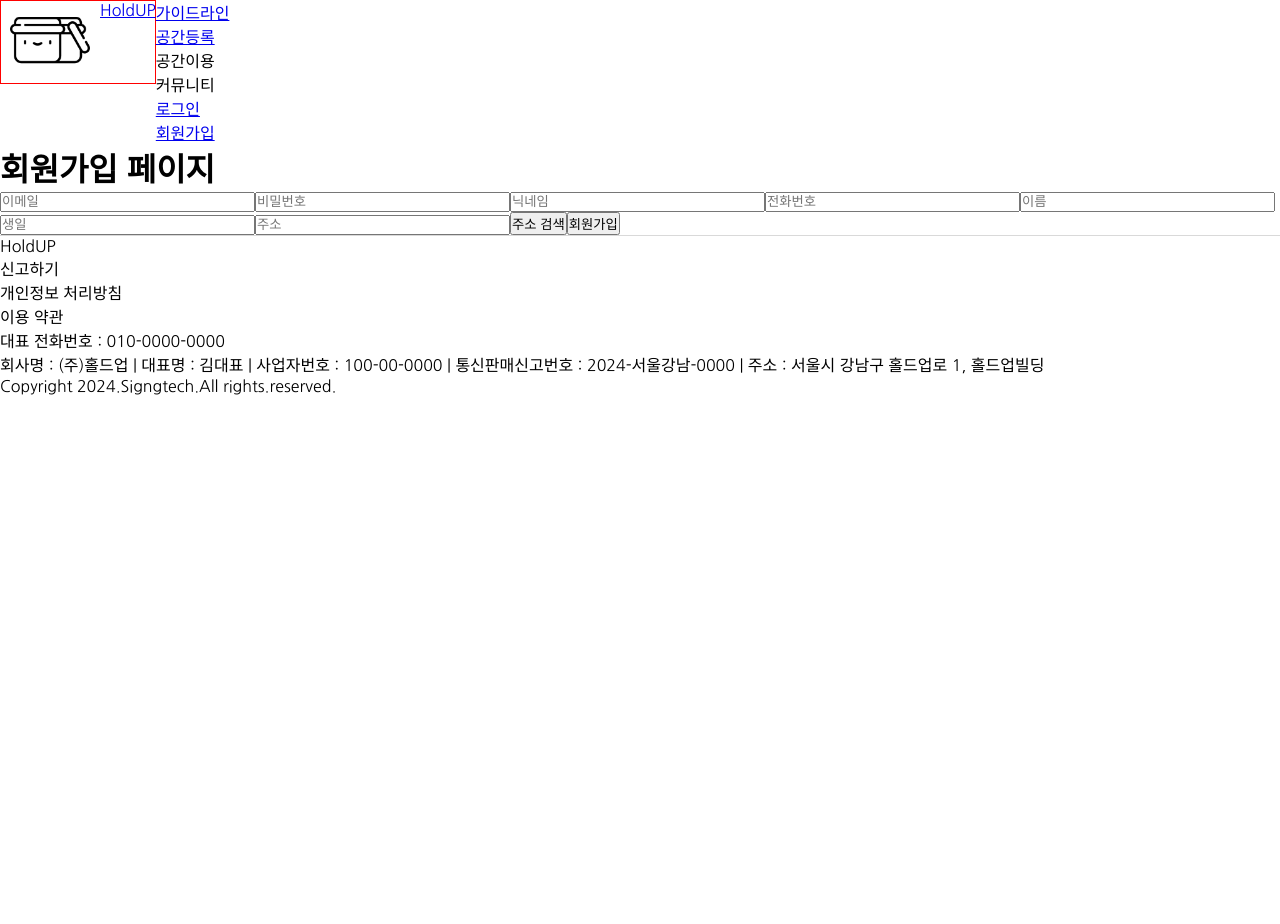
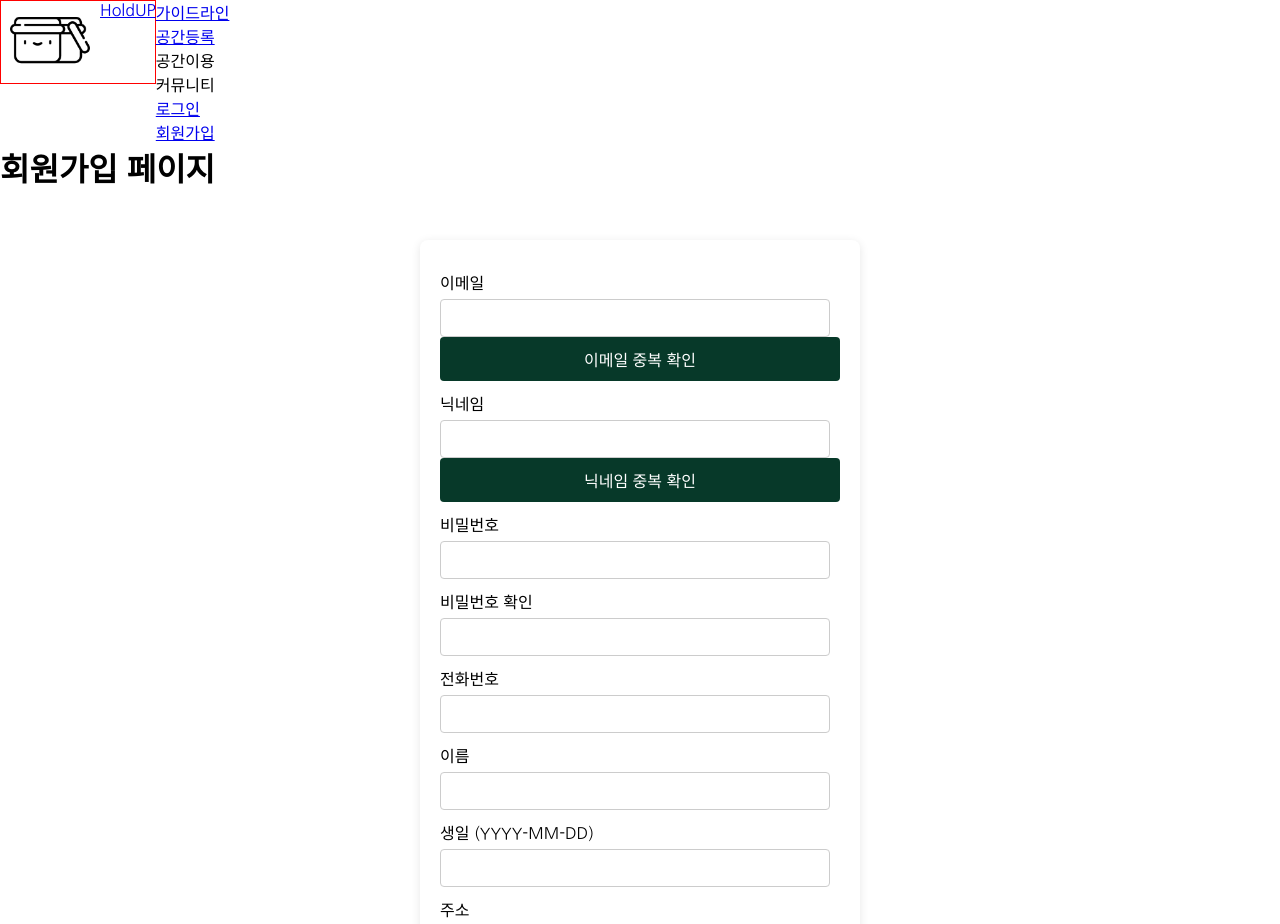
Before and after one commit to quantum-meachanics/holdup-react, a React (Create React App) app: page /holdup/signup in a window 1280 px wide. Shown: the top 924 px of the page. Before the commit the page ends 800 px from the top, so only its background shows below. Built offline with nearby package versions, Linux system fonts and the light colour scheme.

Commit message:
- AddressLookup.js 삭제 - Signup.js css 적용 - AddressPopup.js도 같습니다.

```diff
--- a/src/components/forms/AddressPopup.js
+++ b/src/components/forms/AddressPopup.js
@@ -1,60 +1,46 @@
 import React, { useEffect } from 'react';
+import '../../css/AddressPopup.css';
 
 const AddressPopup = ({ onAddressSelect }) => {
     useEffect(() => {
-        const init = () => {
-            const url = encodeURIComponent(window.location.href); // 현재 URL 인코딩
-            const confmKey = "devU01TX0FVVEgyMDI0MDkwNjE3MDQwMDExNTA3MTI="; // 자신의 승인키로 변경하세요
-            const resultType = "4"; // 도로명+지번+상세건물명
+        const loadDaumPostcodeScript = () => {
+            const script = document.createElement('script');
+            script.src = '//t1.daumcdn.net/mapjsapi/bundle/postcode/prod/postcode.v2.js';
+            script.onload = () => {
+                window.daum.postcode.load(() => {
+                    document.getElementById('search-address-button').onclick = () => {
+                        new window.daum.Postcode({
+                            oncomplete: function(data) {
+                                const roadAddr = data.roadAddress;
+                                const jibunAddr = data.jibunAddress;
+                                const zipCode = data.zonecode;
 
-            const params = new URLSearchParams({
-                confmKey,
-                returnUrl: url,
-                resultType,
-            });
-
-            const popupUrl = `https://business.juso.go.kr/addrlink/addrLinkUrl.do?${params.toString()}`;
-            const pop = window.open(popupUrl, "AddressPopup", "width=570,height=420,scrollbars=yes,resizable=yes");
-
-            // 팝업에서 리턴된 데이터를 처리하기 위한 콜백 함수 정의
-            pop.jusoCallBack = (roadFullAddr, roadAddrPart1, addrDetail, roadAddrPart2, engAddr, jibunAddr, zipNo, admCd, rnMgtSn, bdMgtSn, detBdNmList, bdNm, bdKdcd, siNm, sggNm, emdNm, liNm, rn, udrtYn, buldMnnm, buldSlno, mtYn, lnbrMnnm, lnbrSlno, emdNo) => {
-                onAddressSelect({
-                    roadFullAddr,
-                    roadAddrPart1,
-                    addrDetail,
-                    roadAddrPart2,
-                    engAddr,
-                    jibunAddr,
-                    zipNo,
-                    admCd,
-                    rnMgtSn,
-                    bdMgtSn,
-                    detBdNmList,
-                    bdNm,
-                    bdKdcd,
-                    siNm,
-                    sggNm,
-                    emdNm,
-                    liNm,
-                    rn,
-                    udrtYn,
-                    buldMnnm,
-                    buldSlno,
-                    mtYn,
-                    lnbrMnnm,
-                    lnbrSlno,
-                    emdNo,
+                                onAddressSelect({
+                                    roadFullAddr: roadAddr,
+                                    jibunAddr: jibunAddr,
+                                    zipNo: zipCode,
+                                    addressDetail: '' // 여기에 상세주소를 추가할 수 있습니다.
+                                });
+                            }
+                        }).open();
+                    };
                 });
-                pop.close();
             };
+            document.body.appendChild(script);
         };
 
-        init();
-    },);
+        loadDaumPostcodeScript();
+    }, [onAddressSelect]);
 
     return (
-        <div>
-            <h2>주소 검색 중...</h2>
+        <div className="address-search-container">
+            <h2>주소 검색</h2>
+            <input type="text" id="sample4_postcode" placeholder="우편번호" readOnly />
+            <input type="button" id="search-address-button" value="우편번호 찾기" /><br />
+            <input type="text" id="sample4_roadAddress" placeholder="도로명주소" readOnly />
+            <input type="text" id="sample4_jibunAddress" placeholder="지번주소" readOnly />
+            <input type="text" id="sample4_detailAddress" placeholder="상세주소" />
+            <input type="text" id="sample4_extraAddress" placeholder="참고항목" />
         </div>
     );
 };
--- a/src/components/forms/SignupForm.js
+++ b/src/components/forms/SignupForm.js
@@ -1,61 +1,210 @@
 import React, { useState } from 'react';
-import { request } from '../../apis/Api'; // API 요청 함수 import
+import { request } from '../../apis/Api';
 import AddressPopup from './AddressPopup';
+import '../../css/SignupForm.css';
 
 const SignupForm = () => {
     const [formData, setFormData] = useState({
         email: '',
         password: '',
+        confirmPassword: '',
         nickname: '',
         phone: '',
         name: '',
         birthday: '',
-        address: ''
+        address: '',
+        addressDetail: '',
     });
 
     const [isPopupOpen, setIsPopupOpen] = useState(false);
     const [loading, setLoading] = useState(false);
     const [error, setError] = useState('');
+    const [emailAvailable, setEmailAvailable] = useState(null);
+    const [nicknameAvailable, setNicknameAvailable] = useState(null);
 
     const handleInputChange = (e) => {
-        const { name, value } = e.target;
+        const { name, value: initialValue } = e.target;
+        let value = initialValue; // let으로 변경
+
+        if (name === 'phone') {
+            // 전화번호 포맷 적용 및 11글자 제한
+            value = value.replace(/[^0-9]/g, '').slice(0, 11).replace(/^(\d{2,3})(\d{3,4})(\d{4})$/, '$1-$2-$3');
+        } else if (name === 'birthday') {
+            // 생일 형식 변환 (YYYY-MM-DD) 및 8글자 제한
+            value = value.replace(/[^0-9]/g, '').slice(0, 8);
+            if (value.length === 8) {
+                value = `${value.slice(0, 4)}-${value.slice(4, 6)}-${value.slice(6)}`;
+            }
+        } else if (name === 'email') {
+            // 이메일 유효성 검사
+            const emailRegex = /^[^\s@]+@[^\s@]+\.[^\s@]+$/;
+            if (!emailRegex.test(value)) {
+                value = ''; // 유효하지 않으면 빈 문자열
+            }
+        }
+
         setFormData({ ...formData, [name]: value });
     };
 
-    const handleAddressSelect = (address) => {
-        setFormData({ ...formData, address: address.roadFullAddr });
-        setIsPopupOpen(false);
+    const handleEmailCheck = async () => {
+        try {
+            const response = await request('GET', `/check-email?email=${formData.email}`);
+            setEmailAvailable(response.available);
+            alert(response.available ? '사용 가능한 이메일입니다.' : '이미 사용 중인 이메일입니다.');
+        } catch (error) {
+            console.error('이메일 중복 확인 오류:', error);
+        }
+    };
+
+    const handleNicknameCheck = async () => {
+        try {
+            const response = await request('GET', `/check-nickname?nickname=${formData.nickname}`);
+            setNicknameAvailable(response.available);
+            alert(response.available ? '사용 가능한 닉네임입니다.' : '이미 사용 중인 닉네임입니다.');
+        } catch (error) {
+            console.error('닉네임 중복 확인 오류:', error);
+        }
+    };
+
+    const handleAddressSelect = (selectedAddress) => {
+        setFormData({
+            ...formData,
+            address: selectedAddress.roadFullAddr, // 도로명 주소
+            addressDetail: selectedAddress.addressDetail // 상세주소
+        });
+        setIsPopupOpen(false); // 주소 선택 후 팝업 닫기
     };
 
     const handleSubmit = async (e) => {
         e.preventDefault();
         setLoading(true);
-        setError(''); // Reset error message
+        setError('');
+
+        const finalAddress = `${formData.address} ${formData.addressDetail}`.trim();
 
         try {
-            const response = await request('POST', '/signup', formData);
+            const response = await request('POST', '/signup', {
+                ...formData,
+                address: finalAddress,
+            });
+            alert('회원가입 성공!');
             console.log(response);
-            alert('회원가입 성공!');
         } catch (error) {
             console.error('회원가입 오류:', error);
-            setError('회원가입에 실패했습니다.'); // Show error message
+            setError('회원가입에 실패했습니다.');
         } finally {
             setLoading(false);
         }
     };
 
+    const isFormValid = emailAvailable && nicknameAvailable && formData.password && formData.password === formData.confirmPassword;
+
     return (
         <form onSubmit={handleSubmit}>
-            <input name="email" placeholder="이메일" onChange={handleInputChange} required />
-            <input name="password" type="password" placeholder="비밀번호" onChange={handleInputChange} required />
-            <input name="nickname" placeholder="닉네임" onChange={handleInputChange} required />
-            <input name="phone" placeholder="전화번호" onChange={handleInputChange} required />
-            <input name="name" placeholder="이름" onChange={handleInputChange} required />
-            <input name="birthday" placeholder="생일" onChange={handleInputChange} required />
-            <input name="address" value={formData.address} placeholder="주소" readOnly />
-            <button type="button" onClick={() => setIsPopupOpen(true)}>주소 검색</button>
-            <button type="submit" disabled={loading}>{loading ? '로딩 중...' : '회원가입'}</button>
-            {error && <div style={{ color: 'red' }}>{error}</div>} {/* 에러 메시지 출력 */}
+            <div className="input-group">
+                <label>이메일</label>
+                <input
+                    name="email"
+                    value={formData.email}
+                    onChange={handleInputChange}
+                    required
+                />
+                <button type="button" onClick={handleEmailCheck}>이메일 중복 확인</button>
+                {emailAvailable === false && <div className="error">이미 사용 중인 이메일입니다.</div>}
+            </div>
+
+            <div className="input-group">
+                <label>닉네임</label>
+                <input
+                    name="nickname"
+                    value={formData.nickname}
+                    onChange={handleInputChange}
+                    required
+                />
+                <button type="button" onClick={handleNicknameCheck}>닉네임 중복 확인</button>
+                {nicknameAvailable === false && <div className="error">이미 사용 중인 닉네임입니다.</div>}
+            </div>
+
+            <div className="input-group">
+                <label>비밀번호</label>
+                <input
+                    name="password"
+                    type="password"
+                    value={formData.password}
+                    onChange={handleInputChange}
+                    required
+                />
+            </div>
+
+            <div className="input-group">
+                <label>비밀번호 확인</label>
+                <input
+                    name="confirmPassword"
+                    type="password"
+                    value={formData.confirmPassword}
+                    onChange={handleInputChange}
+                    required
+                />
+            </div>
+
+            <div className="input-group">
+                <label>전화번호</label>
+                <input
+                    name="phone"
+                    value={formData.phone}
+                    onChange={handleInputChange}
+                    required
+                />
+            </div>
+
+            <div className="input-group">
+                <label>이름</label>
+                <input
+                    name="name"
+                    value={formData.name}
+                    onChange={handleInputChange}
+                    required
+                />
+            </div>
+
+            <div className="input-group">
+                <label>생일 (YYYY-MM-DD)</label>
+                <input
+                    name="birthday"
+                    value={formData.birthday}
+                    onChange={handleInputChange}
+                    required
+                />
+            </div>
+
+            <div className="input-group">
+                <label>주소</label>
+                <input
+                    name="address"
+                    value={formData.address}
+                    readOnly
+                    required
+                />
+                <button type="button" onClick={() => setIsPopupOpen(true)}>주소 검색</button>
+            </div>
+
+            <div className="input-group">
+                <label>상세주소</label>
+                <input
+                    name="addressDetail"
+                    value={formData.addressDetail}
+                    onChange={handleInputChange}
+                    required
+                />
+            </div>
+
+            <div className="input-group">
+                <button type="submit" disabled={loading || !isFormValid}>
+                    {loading ? '로딩 중...' : '회원가입'}
+                </button>
+            </div>
+
+            {error && <div className="error">{error}</div>}
             {isPopupOpen && <AddressPopup onAddressSelect={handleAddressSelect} />}
         </form>
     );
--- /dev/null
+++ b/src/css/AddressPopup.css
@@ -0,0 +1,38 @@
+.address-search-container {
+    max-width: 400px; /* 최대 너비 */
+    margin: 20px auto; /* 중앙 정렬 */
+    padding: 20px; /* 여백 */
+    background-color: white; /* 흰색 배경 */
+    border-radius: 8px; /* 둥근 모서리 */
+    box-shadow: 0 2px 10px rgba(0, 0, 0, 0.1); /* 그림자 효과 */
+}
+
+.address-search-container h2 {
+    text-align: center; /* 중앙 정렬 */
+    margin-bottom: 15px; /* 하단 여백 */
+}
+
+.address-search-container input {
+    width: 100%; /* 전체 너비 */
+    padding: 10px; /* 내부 여백 */
+    margin: 10px 0; /* 상하 여백 */
+    border: 1px solid #ccc; /* 기본 테두리 */
+    border-radius: 4px; /* 둥근 모서리 */
+    box-sizing: border-box; /* 박스 크기 설정 */
+}
+
+.address-search-container input:focus {
+    border-color: #073929; /* 포커스 시 테두리 색상 */
+    outline: none; /* 기본 테두리 제거 */
+}
+
+.address-search-container input[type="button"] {
+    background-color: #073929; /* 버튼 배경색 */
+    color: white; /* 글자색 */
+    border: none; /* 테두리 제거 */
+    cursor: pointer; /* 마우스 커서 변경 */
+}
+
+.address-search-container input[type="button"]:hover {
+    background-color: #055024; /* 호버 시 배경색 변경 */
+}
--- /dev/null
+++ b/src/css/SignupForm.css
@@ -0,0 +1,65 @@
+body {
+    background-color: white; /* 흰색 배경 */
+    font-family: Arial, sans-serif;
+}
+
+form {
+    max-width: 400px; /* 최대 너비 */
+    margin: 50px auto; /* 중앙 정렬 */
+    padding: 20px; /* 여백 */
+    background-color: white; /* 흰색 배경 */
+    border-radius: 8px; /* 둥근 모서리 */
+    box-shadow: 0 2px 10px rgba(0, 0, 0, 0.1); /* 그림자 효과 */
+}
+
+.input-group {
+    display: flex;
+    flex-direction: column; /* 수직 정렬 */
+    margin: 10px 0; /* 상하 여백 */
+}
+
+.input-group label {
+    margin-bottom: 5px; /* 라벨과 입력창 간격 */
+}
+
+.email-input, .nickname-input, .address-input {
+    display: flex; /* 수평 정렬 */
+    justify-content: space-between; /* 여백 분배 */
+    align-items: center; /* 수직 중앙 정렬 */
+}
+
+.input-group input {
+    padding: 10px; /* 내부 여백 */
+    border: 1px solid #ccc; /* 기본 테두리 */
+    border-radius: 4px; /* 둥근 모서리 */
+    box-sizing: border-box; /* 박스 크기 설정 */
+    flex: 1; /* 입력칸을 가능한 넓게 설정 */
+    margin-right: 10px; /* 버튼과의 간격 */
+}
+
+.input-group input.error-input {
+    border-color: red; /* 오류 시 테두리 색상 */
+}
+
+.input-group input.success-input {
+    border-color: #073929; /* 성공 시 테두리 색상 */
+}
+
+.input-group button {
+    padding: 10px; /* 내부 여백 */
+    background-color: #073929; /* 버튼 배경색 */
+    color: white; /* 글자색 */
+    border: none; /* 테두리 제거 */
+    border-radius: 4px; /* 둥근 모서리 */
+    cursor: pointer; /* 마우스 커서 변경 */
+    font-size: 16px; /* 글자 크기 */
+}
+
+.input-group button:hover {
+    background-color: #055024; /* 호버 시 배경색 변경 */
+}
+
+.error {
+    color: red; /* 에러 메시지 색상 */
+    text-align: center; /* 중앙 정렬 */
+}
```
Also changed, not shown: src/components/forms/AddressLookup.js (deleted, +0 -33 lines).
